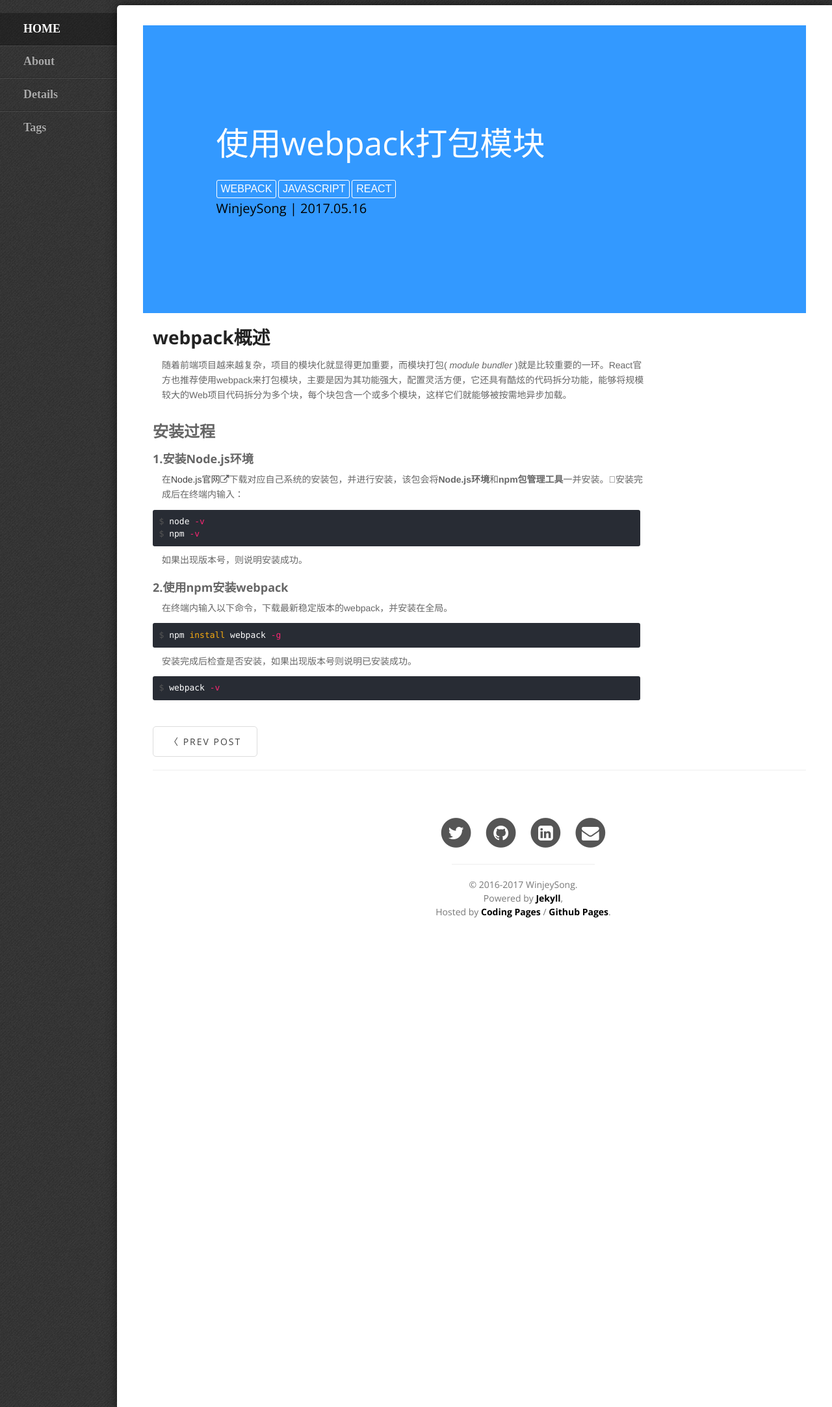
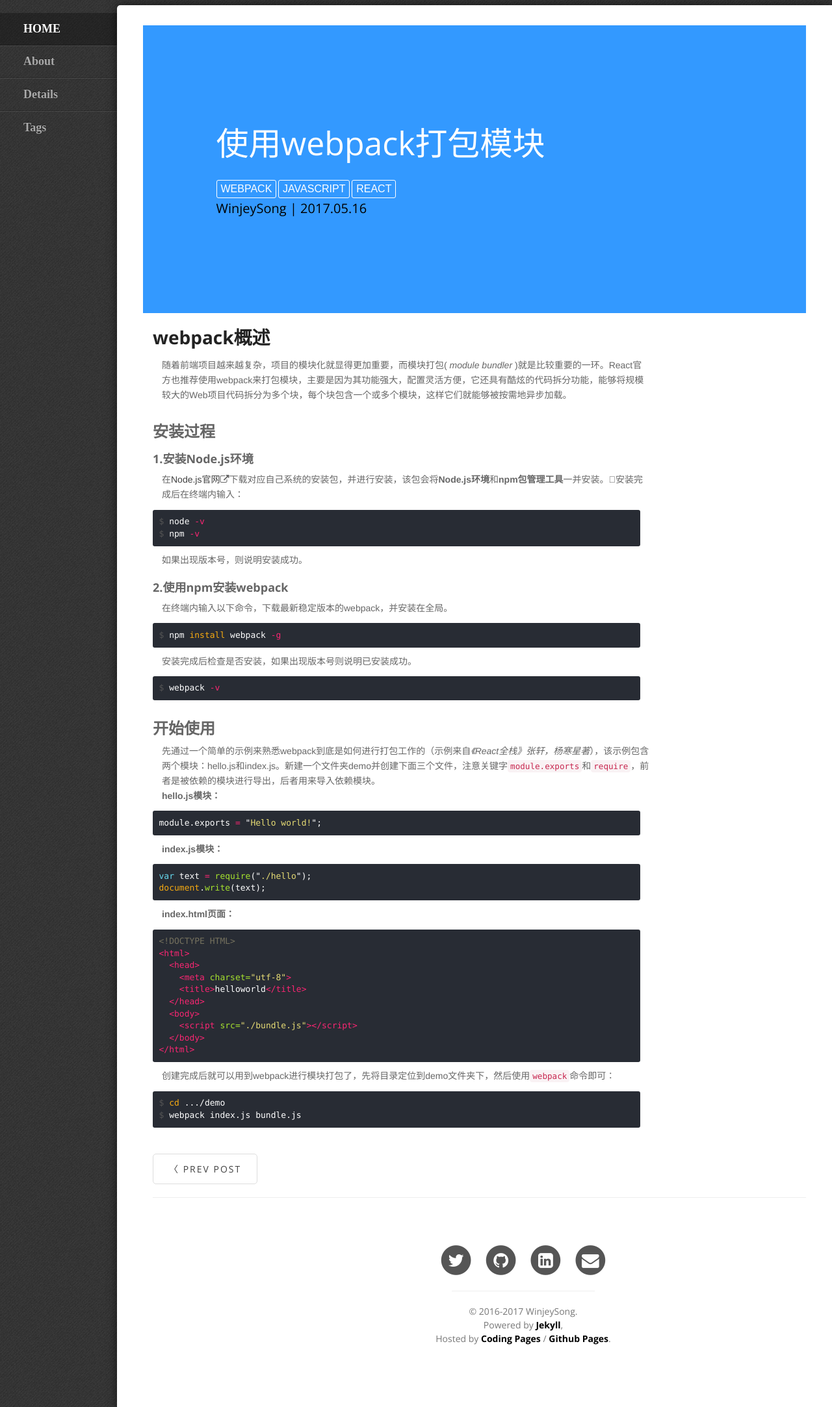
Before and after one commit to winjeysong/winjeysong.github.io, a Jekyll site: the page built from _posts/2017-05-16-summary-of-webpack.md, in a window 1280 px wide. Shown: the whole page at 65% size. Built offline with Jekyll 4.4.1, drawn with Linux system fonts in a browser that asks for light colours; some web fonts are replaced; comment, search, counter and statistics services are not loaded.

Commit message:
add new content

````diff
--- a/_posts/2017-05-16-summary-of-webpack.md
+++ b/_posts/2017-05-16-summary-of-webpack.md
@@ -27,3 +27,34 @@ $ npm install webpack -g
 ```terminal
 $ webpack -v
 ```
+
+### 开始使用
+先通过一个简单的示例来熟悉webpack到底是如何进行打包工作的（示例来自*《React全栈》张轩，杨寒星著*），该示例包含两个模块：hello.js和index.js。新建一个文件夹demo并创建下面三个文件，注意关键字`module.exports`和`require`，前者是被依赖的模块进行导出，后者用来导入依赖模块。
+<br>
+**hello.js模块：**
+```javascript
+module.exports = "Hello world!";
+```
+**index.js模块：**
+```javascript
+var text = require("./hello");
+document.write(text);
+```
+**index.html页面：**
+```html
+<!DOCTYPE HTML>
+<html>
+  <head>
+    <meta charset="utf-8">
+    <title>helloworld</title>
+  </head>
+  <body>
+    <script src="./bundle.js"></script>
+  </body>
+</html>
+```
+创建完成后就可以用到webpack进行模块打包了，先将目录定位到demo文件夹下，然后使用`webpack`命令即可：
+```terminal
+$ cd .../demo
+$ webpack index.js bundle.js
+```
````
